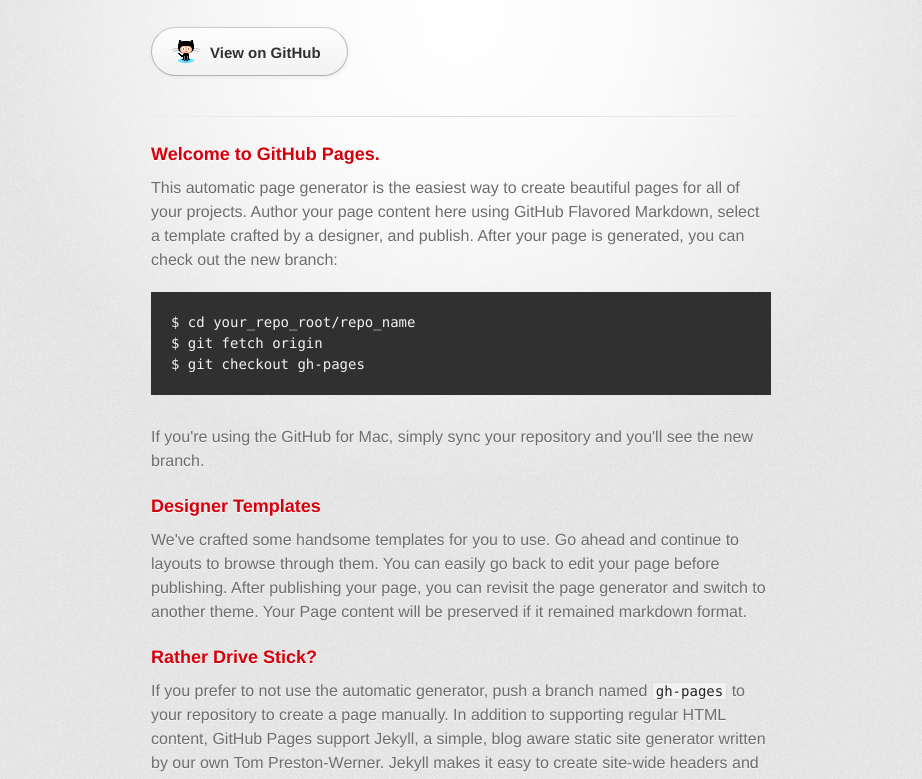
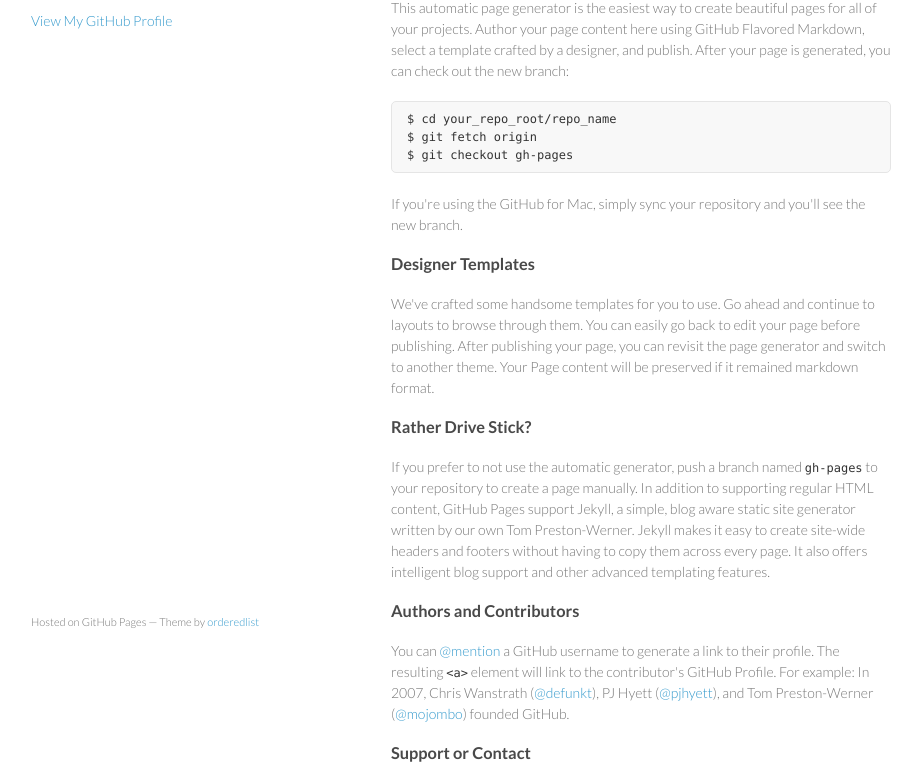
Before and after one commit to gavinyuan/gavinyuan.github.com, a plain HTML site: page index.html in a window 1280 px wide. Shown: the part 99-878 px from the top of the page, without its empty margins (179-1101 px from the left). Drawn offline with Linux system fonts and the light colour scheme; a web font is replaced by a local one.

Commit message:
Replace master branch with page content via GitHub

```diff
--- a/index.html
+++ b/index.html
@@ -1,35 +1,29 @@
-<!DOCTYPE html>
+<!doctype html>
 <html>
   <head>
-    <meta charset='utf-8'>
+    <meta charset="utf-8">
     <meta http-equiv="X-UA-Compatible" content="chrome=1">
-    <link href='https://fonts.googleapis.com/css?family=Chivo:900' rel='stylesheet' type='text/css'>
-    <link rel="stylesheet" type="text/css" href="stylesheets/stylesheet.css" media="screen" />
-    <link rel="stylesheet" type="text/css" href="stylesheets/pygment_trac.css" media="screen" />
-    <link rel="stylesheet" type="text/css" href="stylesheets/print.css" media="print" />
+    <title>Gavinyuan.github.com by gavinyuan</title>
+
+    <link rel="stylesheet" href="stylesheets/styles.css">
+    <link rel="stylesheet" href="stylesheets/pygment_trac.css">
+    <meta name="viewport" content="width=device-width, initial-scale=1, user-scalable=no">
     <!--[if lt IE 9]>
     <script src="//html5shiv.googlecode.com/svn/trunk/html5.js"></script>
     <![endif]-->
-    <title>Gavinyuan.github.com by gavinyuan</title>
   </head>
+  <body>
+    <div class="wrapper">
+      <header>
+        <h1>Gavinyuan.github.com</h1>
+        <p></p>
 
-  <body>
-    <div id="container">
-      <div class="inner">
 
-        <header>
-          <h1>Gavinyuan.github.com</h1>
-          <h2></h2>
-        </header>
+        <p class="view"><a href="https://github.com/gavinyuan">View My GitHub Profile</a></p>
 
-        <section id="downloads" class="clearfix">
-          <a href="https://github.com/gavinyuan" id="view-on-github" class="button"><span>View on GitHub</span></a>
-        </section>
-
-        <hr>
-
-        <section id="main_content">
-          <h3>
+      </header>
+      <section>
+        <h3>
 <a name="welcome-to-github-pages" class="anchor" href="#welcome-to-github-pages"><span class="octicon octicon-link"></span></a>Welcome to GitHub Pages.</h3>
 
 <p>This automatic page generator is the easiest way to create beautiful pages for all of your projects. Author your page content here using GitHub Flavored Markdown, select a template crafted by a designer, and publish. After your page is generated, you can check out the new branch:</p>
@@ -60,14 +54,12 @@
 <a name="support-or-contact" class="anchor" href="#support-or-contact"><span class="octicon octicon-link"></span></a>Support or Contact</h3>
 
 <p>Having trouble with Pages? Check out the documentation at <a href="http://help.github.com/pages">http://help.github.com/pages</a> or contact <a href="mailto:support@github.com">support@github.com</a> and we’ll help you sort it out.</p>
-        </section>
+      </section>
+      <footer>
+        <p><small>Hosted on GitHub Pages &mdash; Theme by <a href="https://github.com/orderedlist">orderedlist</a></small></p>
+      </footer>
+    </div>
+    <script src="javascripts/scale.fix.js"></script>
 
-        <footer>
-          This page was generated by <a href="http://pages.github.com">GitHub Pages</a>. Tactile theme by <a href="https://twitter.com/jasonlong">Jason Long</a>.
-        </footer>
-
-
-      </div>
-    </div>
   </body>
 </html>
```
